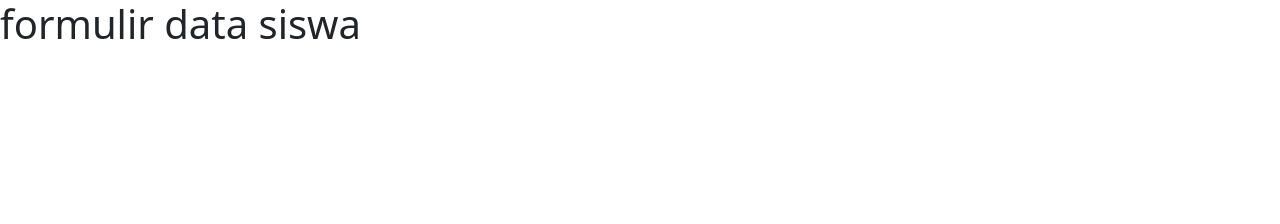
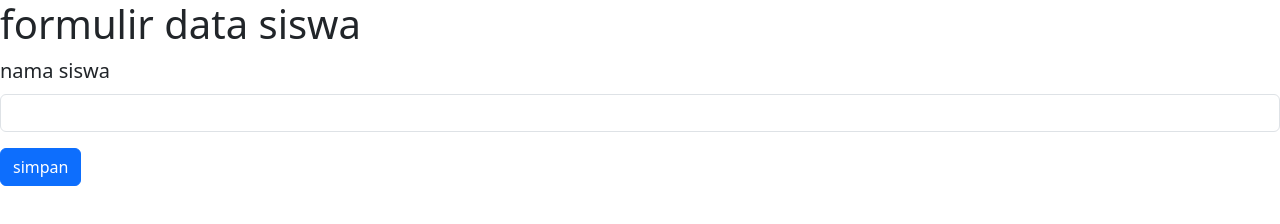
Before and after one commit to tiarafebrian/latihanform, a plain HTML site: page index.html in a window 1280 px wide. Drawn offline with nearby package versions, Linux system fonts and the light colour scheme.

Commit message:
menambah formulir data siswa

```diff
--- a/index.html
+++ b/index.html
@@ -1,5 +1,6 @@
 <!DOCTYPE html>
 <html lang="en">
+
 <head>
   <meta charset="UTF-8">
   <meta http-equiv="X-UA-Compatible" content="IE=Edge">
@@ -9,16 +10,22 @@
 
   <!-- HTML -->
   <link href="https://cdn.jsdelivr.net/npm/bootstrap@5.3.3/dist/css/bootstrap.min.css" rel="stylesheet" integrity="sha384-QWTKZyjpPEjISv5WaRU9OFeRpok6YctnYmDr5pNlyT2bRjXh0JMhjY6hW+ALEwIH" crossorigin="anonymous">
-<script src="https://cdn.jsdelivr.net/npm/bootstrap@5.3.3/dist/js/bootstrap.bundle.min.js" integrity="sha384-YvpcrYf0tY3lHB60NNkmXc5s9fDVZLESaAA55NDzOxhy9GkcIdslK1eN7N6jIeHz" crossorigin="anonymous"></script>
-
+  <script src="https://cdn.jsdelivr.net/npm/bootstrap@5.3.3/dist/js/bootstrap.bundle.min.js" integrity="sha384-YvpcrYf0tY3lHB60NNkmXc5s9fDVZLESaAA55NDzOxhy9GkcIdslK1eN7N6jIeHz" crossorigin="anonymous"></script>
   <!-- Custom Styles -->
   <link rel="stylesheet" href="style.css">
-
 </head>
 
 <body>
   <h1>formulir data siswa</h1>
+  <form>
+    <div class="mb-3">
+      <label for="exampleInputEmail1" class="form-label">nama siswa</label>
+      <input type="email" class="form-control" id="exampleInputEmail1" aria-describedby="emailHelp">
+    </div>
+    <button type="submit" class="btn btn-primary">simpan</button>
+  </form>
   <!-- Project -->
   <script src="main.js"></script>
 </body>
+
 </html>
```
